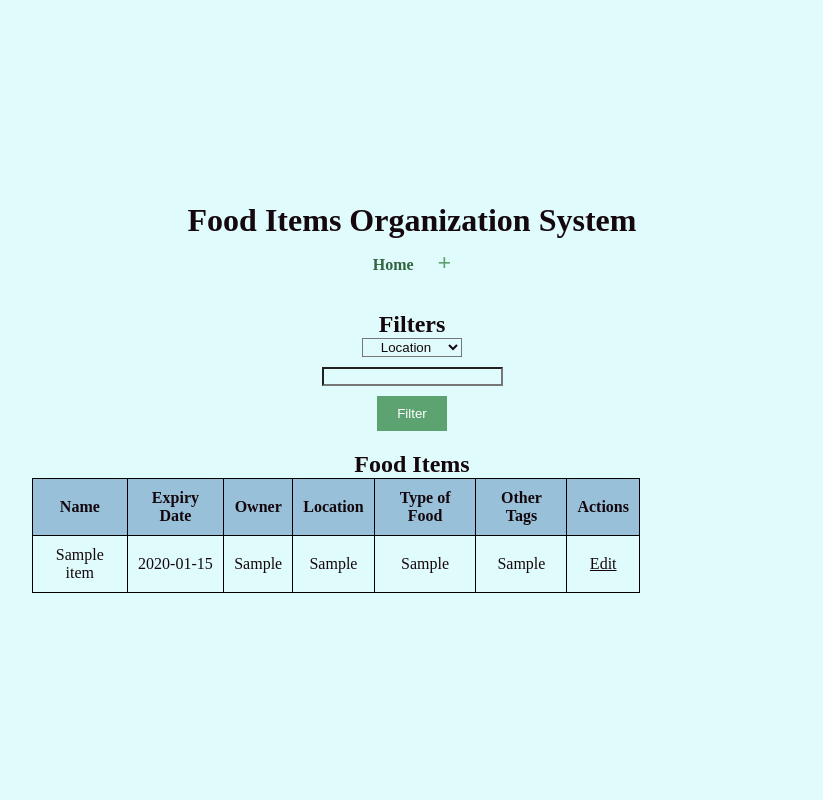
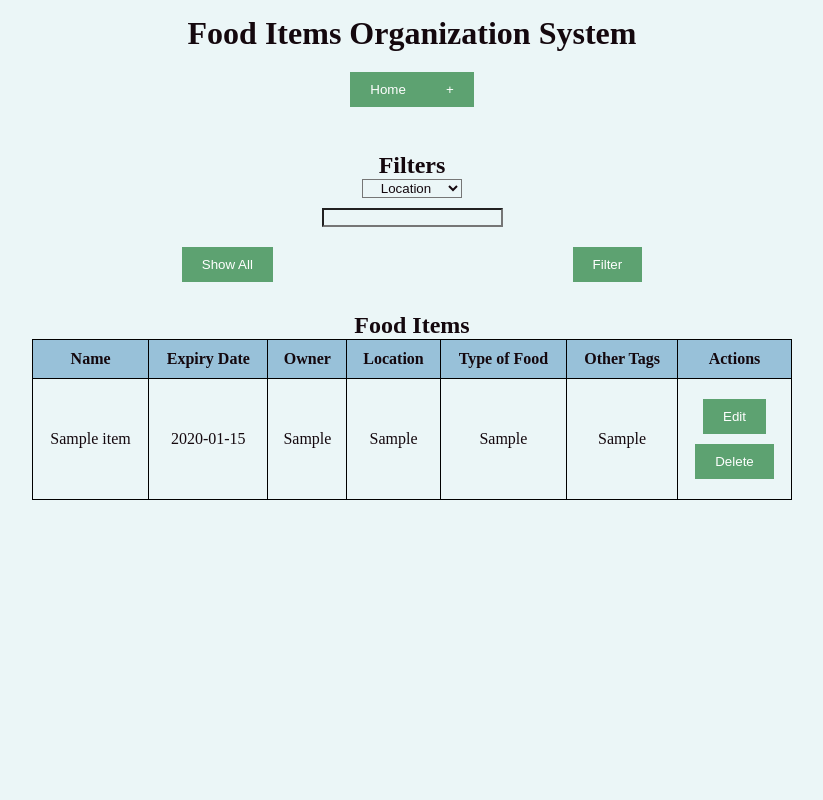
Before and after one commit to NeeharikaThapa/pantryOrg, a Flask app: page / in a window 1280 px wide. Shown: the whole page, without its empty margins (228-1051 px from the left). Run offline with Flask 3, Linux system fonts and the light colour scheme; tables that the repository leaves empty hold one stand-in row (values such as "Sample post").

Commit message:
styles fixed, nav bars look of.

```diff
--- a/app.py
+++ b/app.py
@@ -67,7 +67,7 @@ def add_item():
     # this template is rendered/loaded when adding items
     return render_template('add_item.html')
 
-# for editing existing food items in database
+
 @app.route('/edit/<int:item_id>', methods=['GET', 'POST'])
 
 def edit_item(item_id):
@@ -91,5 +91,13 @@ def edit_item(item_id):
     # this template is rendered/loaded when editing items
     return render_template('edit_item.html', item=item)
 
+@app.route('/delete/<int:item_id>', methods=['POST'])
+def delete_item(item_id):
+    item = session.query(FoodItem).get(item_id)
+    if item:
+        session.delete(item)
+        session.commit()
+    return redirect(url_for('home'))
+
 if __name__ == '__main__':
     app.run(debug=True)
--- a/static/css/styles.css
+++ b/static/css/styles.css
@@ -1,6 +1,6 @@
 /* Universal selector affecting all elements */
 * {
-    background-color: rgb(224, 251, 252);
+    background-color: #ebf6f7;
     color: #14080E;
     margin: 0;
     padding: 0;
@@ -16,7 +16,7 @@ body {
     display: flex;
     flex-direction: column;
     align-items: center;
-    justify-content: center;
+    align-content: start;
     min-height: 100vh;
     margin: auto;
     padding: 0;
@@ -30,6 +30,9 @@ header {
 
 
 nav {
+    display: flex;
+    justify-self: unset;
+    justify-content: center;
     margin-top: 10px;
 }
 
@@ -63,7 +66,7 @@ h2 {
 }
 
 .food-items table {
-    width: 80%;
+    width: 100%;
     border-collapse: collapse;
 }
 
@@ -78,8 +81,8 @@ h2 {
 }
 
 .add-item-form, .edit-item-form {
-    background-color: #98C1D9;
-    border: 1px solid #eac4c4;
+
+    border: 5px solid #eac4c4;
     padding: 20px;
     text-align: center;
 }
--- a/templates/add_item.html
+++ b/templates/add_item.html
@@ -9,9 +9,10 @@
 
         <label for="expiry_date">Expiry Date:</label>
         <input type="date" id="expiry_date" name="expiry_date" required><br>
+        <!-- ^^ "required" means needed, how do i make it NOT required when its date -->
 
         <label for="owner">Owner:</label>
-        <input type="text" id="owner" name="owner" required><br>
+        <input type="text" id="owner" name="owner"><br>
 
         <label for="location">Location:</label>
         <input type="text" id="location" name="location" required><br>
@@ -19,7 +20,7 @@
         <label for="food_type">Type of Food:</label>
         <input type="text" id="food_type" name="food_type" required><br>
 
-        <label for="other_tags">Other Tags (comma-separated):</label>
+        <label for="other_tags">Additional Tag:</label>
         <input type="text" id="other_tags" name="other_tags"><br>
 
         <button type="submit">Add Item</button>
--- a/templates/base.html
+++ b/templates/base.html
@@ -2,24 +2,39 @@
 <html lang="en">
 
 <head>
+
     <meta charset="UTF-8">
     <meta name="viewport" content="width=device-width, initial-scale=1.0">
     <title>Food Items Organization System</title>
-    <link rel="stylesheet" href="{{ url_for('static',filename='css/styles.css') }}">
+    <link rel="stylesheet" href="{{ url_for('static', filename='css/styles.css') }}">
+
 </head>
-
 
 <body>
 
     <header>
+        <div>
+
         <h1>Food Items Organization System</h1>
+
         <nav>
-            <a href="{{ url_for('home') }}">Home</a>
-            <a href="{{ url_for('add_item') }}" class="add-button">+</a>
+
+            <form action="{{ url_for('home') }}" method="get" class="nav-button">
+                <button type="submit">Home</button>
+            </form>
+
+            <form action="{{ url_for('add_item') }}" class="nav-button" method="get">
+                <button type="submit"> + </button>
+            </form>
+
         </nav>
+        </div>
+
     </header>
+
     <main>
         {% block content %}{% endblock %}
     </main>
+
 </body>
 </html>
--- a/templates/edit_item.html
+++ b/templates/edit_item.html
@@ -11,7 +11,7 @@
         <input type="date" id="expiry_date" name="expiry_date" value="{{ item.expiry_date }}" required><br>
 
         <label for="owner">Owner:</label>
-        <input type="text" id="owner" name="owner" value="{{ item.owner }}" required><br>
+        <input type="text" id="owner" name="owner" value="{{ item.owner }}" ><br>
 
         <label for="location">Location:</label>
         <input type="text" id="location" name="location" value="{{ item.location }}" required><br>
--- a/templates/home.html
+++ b/templates/home.html
@@ -2,7 +2,6 @@
 
 {% block content %}
 <div class="filters">
-
     <h2>Filters</h2>
     <form method="get">
         <select name="filter_type">
@@ -13,7 +12,12 @@
             <option value="expiry"style="text-align: center;">Expiry Date</option>
         </select>
         <input type="text" name="filter_value">
-        <button type="submit">Filter</button>
+        <nav>
+            <form action="{{ url_for('home') }}" method="get" style="display:inline;">
+                <button type="submit">Show All</button>
+            </form>
+            <button type="submit">Filter</button>
+        </nav>
     </form>
 </div>
 
@@ -41,7 +45,15 @@
                 <td>{{ item.food_type }}</td>
                 <td>{{ item.other_tags }}</td>
                 <td>
-                    <a href="{{ url_for('edit_item', item_id=item.id) }}">Edit</a>
+
+                    <form action="{{ url_for('edit_item', item_id=item.id) }}" method="get" style="display:inline;">
+                        <button type="submit">Edit</button>
+                    </form>
+
+                    <form action="{{ url_for('delete_item', item_id=item.id) }}" method="post" style="display:inline;">
+                        <button type="submit" onclick="return confirm('Are you sure you want to delete this item?');">Delete</button>
+                    </form>
+
                 </td>
             </tr>
             {% endfor %}
```
Also changed, not shown: food_items.db.
